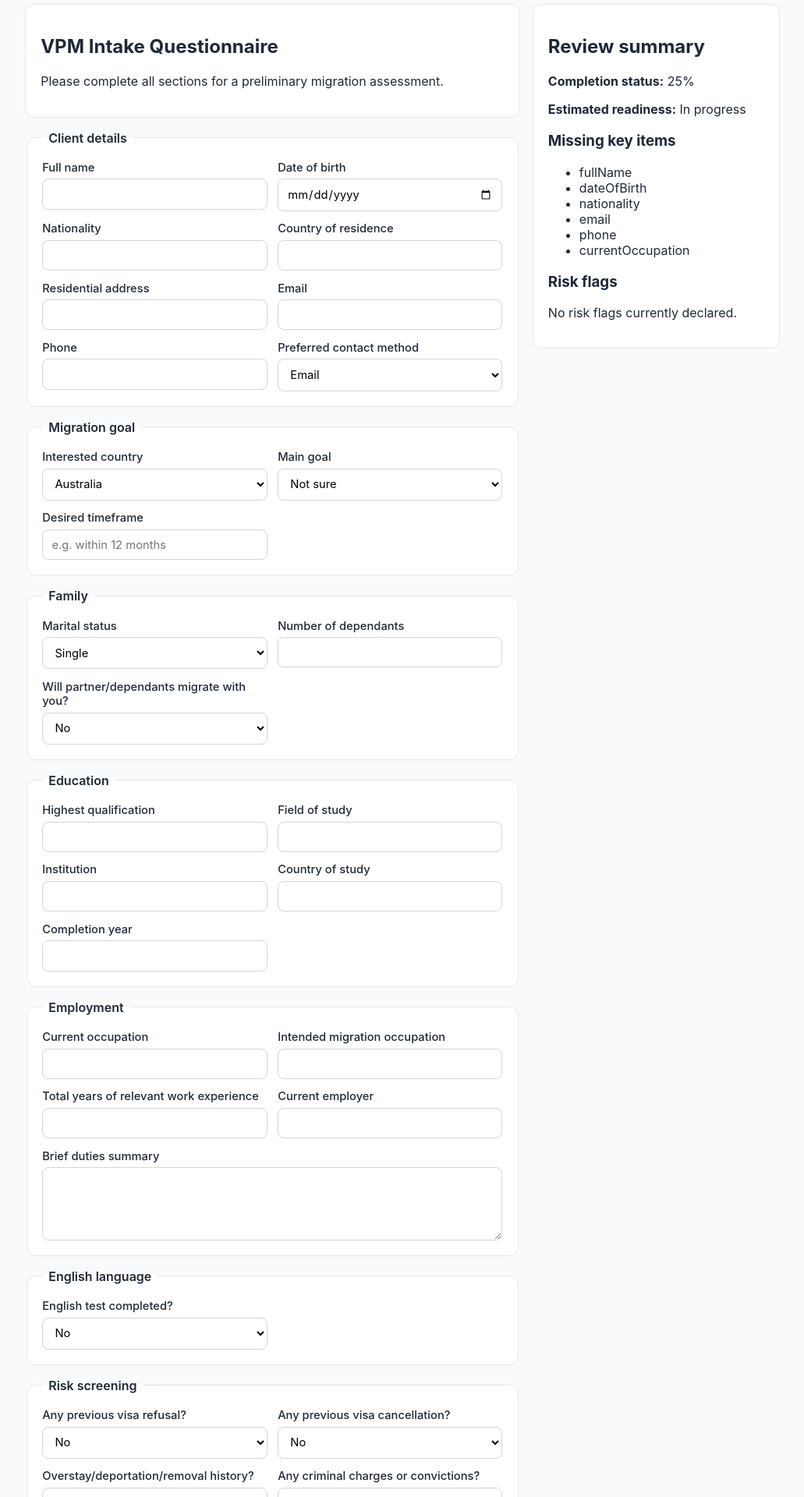
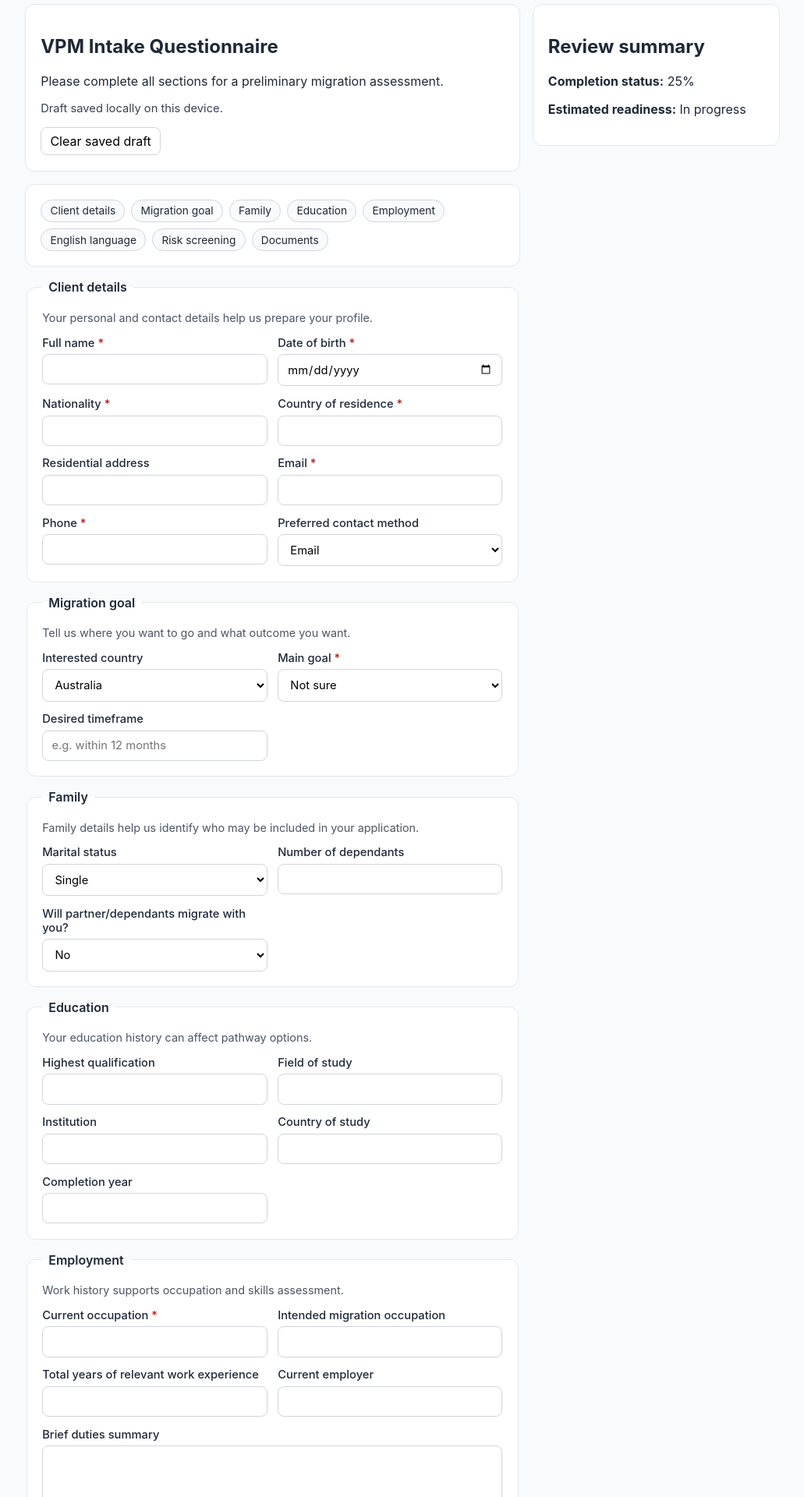
Before and after one commit to VisaPassMigration/VPM-online-enquiry-form, a Next.js app: page /intake in a window 1280 px wide. Shown: the part 100-2020 px from the top of the page at 78% size, without its empty margins (124-1155 px from the left). Built offline with nearby package versions, Linux system fonts and the light colour scheme.

Commit message:
Improve intake UX with navigation, validation, and draft saving

```diff
--- a/src/app/globals.css
+++ b/src/app/globals.css
@@ -169,3 +169,62 @@ a {
     grid-template-columns: 1fr;
   }
 }
+
+.section-nav {
+  display: flex;
+  flex-wrap: wrap;
+  gap: 0.5rem;
+}
+
+.section-nav a {
+  border: 1px solid #d1d5db;
+  border-radius: 999px;
+  padding: 0.35rem 0.7rem;
+  font-size: 0.86rem;
+  background: #f9fafb;
+}
+
+.section-nav a:hover {
+  border-color: #2563eb;
+  color: #1d4ed8;
+}
+
+.fieldset-helper {
+  margin: 0.1rem 0 0.9rem;
+  color: #4b5563;
+  font-size: 0.9rem;
+}
+
+.required-indicator {
+  color: #b91c1c;
+  font-style: normal;
+}
+
+.field--error input,
+.field--error select,
+.field--error textarea {
+  border-color: #dc2626;
+}
+
+.field-error {
+  color: #b91c1c;
+  font-size: 0.82rem;
+}
+
+.secondary-btn {
+  border: 1px solid #d1d5db;
+  background: #fff;
+  border-radius: 8px;
+  padding: 0.45rem 0.7rem;
+  font: inherit;
+  cursor: pointer;
+}
+
+.secondary-btn:hover {
+  background: #f3f4f6;
+}
+
+.draft-status {
+  color: #374151;
+  font-size: 0.92rem;
+}
--- a/src/app/intake/page.tsx
+++ b/src/app/intake/page.tsx
@@ -1,6 +1,6 @@
 'use client';
 
-import { FormEvent, useMemo, useState } from 'react';
+import { FormEvent, ReactNode, useEffect, useMemo, useState } from 'react';
 
 type ContactMethod = 'Email' | 'Phone' | 'WhatsApp';
 type InterestedCountry = 'Australia' | 'New Zealand' | 'Both';
@@ -61,6 +61,8 @@ interface IntakeFormData {
   refusalDocs: string;
 }
 
+const DRAFT_KEY = 'vpm-intake-draft-v1';
+
 const initialData: IntakeFormData = {
   fullName: '',
   dateOfBirth: '',
@@ -108,19 +110,54 @@ const initialData: IntakeFormData = {
   refusalDocs: '',
 };
 
-const keyItems: Array<keyof IntakeFormData> = [
-  'fullName',
-  'dateOfBirth',
-  'nationality',
-  'email',
-  'phone',
-  'interestedCountry',
-  'mainGoal',
-  'currentOccupation',
-];
+const sectionNav = [
+  { id: 'client-details', label: 'Client details' },
+  { id: 'migration-goal', label: 'Migration goal' },
+  { id: 'family', label: 'Family' },
+  { id: 'education', label: 'Education' },
+  { id: 'employment', label: 'Employment' },
+  { id: 'english-language', label: 'English language' },
+  { id: 'risk-screening', label: 'Risk screening' },
+  { id: 'documents', label: 'Documents' },
+] as const;
+
+const requiredFields: Record<keyof Pick<IntakeFormData, 'fullName' | 'email' | 'dateOfBirth' | 'nationality' | 'residenceCountry' | 'phone' | 'mainGoal' | 'currentOccupation'>, string> = {
+  fullName: 'Please enter your full name so we know what to call you.',
+  email: 'Please share your email so we can contact you with next steps.',
+  dateOfBirth: 'Please add your date of birth for eligibility checks.',
+  nationality: 'Please add your nationality.',
+  residenceCountry: 'Please add your current country of residence.',
+  phone: 'Please add your phone number in case we need to reach you quickly.',
+  mainGoal: 'Please choose the migration goal that best matches your plans.',
+  currentOccupation: 'Please add your current occupation.',
+};
+
+const keyItems = Object.keys(requiredFields) as Array<keyof typeof requiredFields>;
 
 export default function IntakePage() {
   const [formData, setFormData] = useState<IntakeFormData>(initialData);
+  const [validationErrors, setValidationErrors] = useState<Partial<Record<keyof IntakeFormData, string>>>({});
+  const [touched, setTouched] = useState<Partial<Record<keyof IntakeFormData, boolean>>>({});
+  const [submitAttempted, setSubmitAttempted] = useState(false);
+  const [draftStatus, setDraftStatus] = useState('Autosaving draft locally…');
+
+  useEffect(() => {
+    const savedDraft = window.localStorage.getItem(DRAFT_KEY);
+    if (!savedDraft) return;
+
+    try {
+      const parsed = JSON.parse(savedDraft) as Partial<IntakeFormData>;
+      setFormData((prev) => ({ ...prev, ...parsed }));
+      setDraftStatus('Saved draft restored from this browser.');
+    } catch {
+      setDraftStatus('We could not restore a previous draft. You can continue with a new one.');
+    }
+  }, []);
+
+  useEffect(() => {
+    window.localStorage.setItem(DRAFT_KEY, JSON.stringify(formData));
+    setDraftStatus('Draft saved locally on this device.');
+  }, [formData]);
 
   const riskFlags = useMemo(() => {
     const flags: string[] = [];
@@ -134,7 +171,21 @@ export default function IntakePage() {
     return flags;
   }, [formData]);
 
-  const missingKeyItems = keyItems.filter((item) => !formData[item]);
+  const validate = (data: IntakeFormData) => {
+    const errors: Partial<Record<keyof IntakeFormData, string>> = {};
+
+    keyItems.forEach((field) => {
+      if (!data[field]?.trim()) errors[field] = requiredFields[field];
+    });
+
+    if (data.email && !/^[^\s@]+@[^\s@]+\.[^\s@]+$/.test(data.email)) {
+      errors.email = 'Please enter a valid email address (for example, name@example.com).';
+    }
+
+    return errors;
+  };
+
+  const missingKeyItems = keyItems.filter((item) => !formData[item].trim());
   const completionCount = Object.values(formData).filter(Boolean).length;
   const completionPercent = Math.round((completionCount / Object.keys(formData).length) * 100);
 
@@ -147,52 +198,77 @@ export default function IntakePage() {
 
   const onChange = (field: keyof IntakeFormData, value: string) => {
     setFormData((prev) => ({ ...prev, [field]: value }));
+
+    if (submitAttempted || touched[field]) {
+      const nextData = { ...formData, [field]: value };
+      setValidationErrors(validate(nextData));
+    }
+  };
+
+  const onBlur = (field: keyof IntakeFormData) => {
+    setTouched((prev) => ({ ...prev, [field]: true }));
+    setValidationErrors(validate(formData));
   };
 
   const onSubmit = (event: FormEvent) => {
     event.preventDefault();
+    setSubmitAttempted(true);
+    const errors = validate(formData);
+    setValidationErrors(errors);
+    if (Object.keys(errors).length > 0) return;
   };
+
+  const clearSavedDraft = () => {
+    window.localStorage.removeItem(DRAFT_KEY);
+    setFormData(initialData);
+    setValidationErrors({});
+    setTouched({});
+    setSubmitAttempted(false);
+    setDraftStatus('Saved draft cleared. You can start again anytime.');
+  };
+
+  const shouldShowError = (field: keyof IntakeFormData) => Boolean(validationErrors[field] && (submitAttempted || touched[field]));
 
   return (
     <section className="intake-layout">
-      <form className="intake-form" onSubmit={onSubmit}>
+      <form className="intake-form" onSubmit={onSubmit} noValidate>
         <div className="hero">
           <h1>VPM Intake Questionnaire</h1>
           <p>Please complete all sections for a preliminary migration assessment.</p>
+          <p className="draft-status">{draftStatus}</p>
+          <button type="button" className="secondary-btn" onClick={clearSavedDraft}>Clear saved draft</button>
         </div>
 
-        <Fieldset title="Client details">
-          <Input label="Full name" value={formData.fullName} onChange={(v) => onChange('fullName', v)} />
-          <Input label="Date of birth" type="date" value={formData.dateOfBirth} onChange={(v) => onChange('dateOfBirth', v)} />
-          <Input label="Nationality" value={formData.nationality} onChange={(v) => onChange('nationality', v)} />
-          <Input label="Country of residence" value={formData.residenceCountry} onChange={(v) => onChange('residenceCountry', v)} />
+        <nav className="section-nav card" aria-label="Questionnaire sections">
+          {sectionNav.map((section) => (
+            <a key={section.id} href={`#${section.id}`}>{section.label}</a>
+          ))}
+        </nav>
+
+        <Fieldset id="client-details" title="Client details" helper="Your personal and contact details help us prepare your profile." >
+          <Input required label="Full name" value={formData.fullName} error={shouldShowError('fullName') ? validationErrors.fullName : undefined} onBlur={() => onBlur('fullName')} onChange={(v) => onChange('fullName', v)} />
+          <Input required label="Date of birth" type="date" value={formData.dateOfBirth} error={shouldShowError('dateOfBirth') ? validationErrors.dateOfBirth : undefined} onBlur={() => onBlur('dateOfBirth')} onChange={(v) => onChange('dateOfBirth', v)} />
+          <Input required label="Nationality" value={formData.nationality} error={shouldShowError('nationality') ? validationErrors.nationality : undefined} onBlur={() => onBlur('nationality')} onChange={(v) => onChange('nationality', v)} />
+          <Input required label="Country of residence" value={formData.residenceCountry} error={shouldShowError('residenceCountry') ? validationErrors.residenceCountry : undefined} onBlur={() => onBlur('residenceCountry')} onChange={(v) => onChange('residenceCountry', v)} />
           <Input label="Residential address" value={formData.address} onChange={(v) => onChange('address', v)} />
-          <Input label="Email" type="email" value={formData.email} onChange={(v) => onChange('email', v)} />
-          <Input label="Phone" value={formData.phone} onChange={(v) => onChange('phone', v)} />
+          <Input required label="Email" type="email" value={formData.email} error={shouldShowError('email') ? validationErrors.email : undefined} onBlur={() => onBlur('email')} onChange={(v) => onChange('email', v)} />
+          <Input required label="Phone" value={formData.phone} error={shouldShowError('phone') ? validationErrors.phone : undefined} onBlur={() => onBlur('phone')} onChange={(v) => onChange('phone', v)} />
           <Select label="Preferred contact method" value={formData.contactMethod} options={['Email', 'Phone', 'WhatsApp']} onChange={(v) => onChange('contactMethod', v)} />
         </Fieldset>
 
-        <Fieldset title="Migration goal">
+        <Fieldset id="migration-goal" title="Migration goal" helper="Tell us where you want to go and what outcome you want.">
           <Select label="Interested country" value={formData.interestedCountry} options={['Australia', 'New Zealand', 'Both']} onChange={(v) => onChange('interestedCountry', v)} />
-          <Select label="Main goal" value={formData.mainGoal} options={['Permanent residency', 'Employer sponsorship', 'Study pathway', 'Visitor visa', 'Partner/family visa', 'Not sure']} onChange={(v) => onChange('mainGoal', v)} />
+          <Select required label="Main goal" value={formData.mainGoal} options={['Permanent residency', 'Employer sponsorship', 'Study pathway', 'Visitor visa', 'Partner/family visa', 'Not sure']} error={shouldShowError('mainGoal') ? validationErrors.mainGoal : undefined} onBlur={() => onBlur('mainGoal')} onChange={(v) => onChange('mainGoal', v)} />
           <Input label="Desired timeframe" placeholder="e.g. within 12 months" value={formData.timeframe} onChange={(v) => onChange('timeframe', v)} />
         </Fieldset>
 
-        <Fieldset title="Family">
+        <Fieldset id="family" title="Family" helper="Family details help us identify who may be included in your application.">{/* unchanged */}
           <Select label="Marital status" value={formData.maritalStatus} options={['Single', 'Married', 'De facto', 'Separated', 'Divorced', 'Widowed']} onChange={(v) => onChange('maritalStatus', v)} />
           <Input label="Number of dependants" type="number" value={formData.dependants} onChange={(v) => onChange('dependants', v)} />
           <Select label="Will partner/dependants migrate with you?" value={formData.migrateWithFamily} options={['Yes', 'No']} onChange={(v) => onChange('migrateWithFamily', v)} />
-
-          {(formData.maritalStatus === 'Married' || formData.maritalStatus === 'De facto') && (
-            <div className="conditional-block">
-              <h3>Partner details (placeholder)</h3>
-              <Input label="Partner full name" value={formData.partnerFullName} onChange={(v) => onChange('partnerFullName', v)} />
-              <Input label="Partner nationality" value={formData.partnerNationality} onChange={(v) => onChange('partnerNationality', v)} />
-            </div>
-          )}
         </Fieldset>
 
-        <Fieldset title="Education">
+        <Fieldset id="education" title="Education" helper="Your education history can affect pathway options.">
           <Input label="Highest qualification" value={formData.highestQualification} onChange={(v) => onChange('highestQualification', v)} />
           <Input label="Field of study" value={formData.fieldOfStudy} onChange={(v) => onChange('fieldOfStudy', v)} />
           <Input label="Institution" value={formData.institution} onChange={(v) => onChange('institution', v)} />
@@ -200,115 +276,67 @@ export default function IntakePage() {
           <Input label="Completion year" type="number" value={formData.completionYear} onChange={(v) => onChange('completionYear', v)} />
         </Fieldset>
 
-        <Fieldset title="Employment">
-          <Input label="Current occupation" value={formData.currentOccupation} onChange={(v) => onChange('currentOccupation', v)} />
+        <Fieldset id="employment" title="Employment" helper="Work history supports occupation and skills assessment.">
+          <Input required label="Current occupation" value={formData.currentOccupation} error={shouldShowError('currentOccupation') ? validationErrors.currentOccupation : undefined} onBlur={() => onBlur('currentOccupation')} onChange={(v) => onChange('currentOccupation', v)} />
           <Input label="Intended migration occupation" value={formData.migrationOccupation} onChange={(v) => onChange('migrationOccupation', v)} />
           <Input label="Total years of relevant work experience" type="number" value={formData.workExperienceYears} onChange={(v) => onChange('workExperienceYears', v)} />
           <Input label="Current employer" value={formData.currentEmployer} onChange={(v) => onChange('currentEmployer', v)} />
           <TextArea label="Brief duties summary" value={formData.dutiesSummary} onChange={(v) => onChange('dutiesSummary', v)} />
         </Fieldset>
 
-        <Fieldset title="English language">
-          <Select label="English test completed?" value={formData.englishTestCompleted} options={['Yes', 'No']} onChange={(v) => onChange('englishTestCompleted', v)} />
+        <Fieldset id="english-language" title="English language" helper="Include test information if available."><Select label="English test completed?" value={formData.englishTestCompleted} options={['Yes', 'No']} onChange={(v) => onChange('englishTestCompleted', v)} /></Fieldset>
 
-          {formData.englishTestCompleted === 'Yes' && (
-            <div className="conditional-block">
-              <h3>English test details (placeholder)</h3>
-              <Input label="Test type" value={formData.englishTestType} onChange={(v) => onChange('englishTestType', v)} />
-              <Input label="Test date" type="date" value={formData.englishTestDate} onChange={(v) => onChange('englishTestDate', v)} />
-              <Input label="Score summary" value={formData.englishScoreSummary} onChange={(v) => onChange('englishScoreSummary', v)} />
-            </div>
-          )}
-        </Fieldset>
+        <Fieldset id="risk-screening" title="Risk screening" helper="These questions help us identify any complexity early."><Select label="Any previous visa refusal?" value={formData.previousRefusal} options={['Yes', 'No']} onChange={(v) => onChange('previousRefusal', v)} /></Fieldset>
 
-        <Fieldset title="Risk screening">
-          <Select label="Any previous visa refusal?" value={formData.previousRefusal} options={['Yes', 'No']} onChange={(v) => onChange('previousRefusal', v)} />
-          {formData.previousRefusal === 'Yes' && (
-            <TextArea label="Refusal details (placeholder)" value={formData.refusalDetails} onChange={(v) => onChange('refusalDetails', v)} />
-          )}
-          <Select label="Any previous visa cancellation?" value={formData.previousCancellation} options={['Yes', 'No']} onChange={(v) => onChange('previousCancellation', v)} />
-          <Select label="Overstay/deportation/removal history?" value={formData.overstayRemoval} options={['Yes', 'No']} onChange={(v) => onChange('overstayRemoval', v)} />
-          <Select label="Any criminal charges or convictions?" value={formData.criminalHistory} options={['Yes', 'No']} onChange={(v) => onChange('criminalHistory', v)} />
-          <Select label="Any serious health condition?" value={formData.healthCondition} options={['Yes', 'No']} onChange={(v) => onChange('healthCondition', v)} />
+        <Fieldset id="documents" title="Documents checklist" helper="List what you already have; uploads can be integrated later."><Input label="Passport bio page" value={formData.passportBioPage} onChange={(v) => onChange('passportBioPage', v)} placeholder="Attach later - placeholder" /></Fieldset>
 
-          {(formData.criminalHistory === 'Yes' || formData.previousCancellation === 'Yes') && (
-            <TextArea label="Health/character details (placeholder)" value={formData.characterDetails} onChange={(v) => onChange('characterDetails', v)} />
-          )}
-
-          {formData.healthCondition === 'Yes' && (
-            <TextArea label="Health condition details (placeholder)" value={formData.healthDetails} onChange={(v) => onChange('healthDetails', v)} />
-          )}
-        </Fieldset>
-
-        <Fieldset title="Documents checklist (placeholder file names)">
-          <Input label="Passport bio page" value={formData.passportBioPage} onChange={(v) => onChange('passportBioPage', v)} placeholder="Attach later - placeholder" />
-          <Input label="CV / Resume" value={formData.resume} onChange={(v) => onChange('resume', v)} />
-          <Input label="Qualifications" value={formData.qualificationsDoc} onChange={(v) => onChange('qualificationsDoc', v)} />
-          <Input label="Transcripts" value={formData.transcripts} onChange={(v) => onChange('transcripts', v)} />
-          <Input label="English result" value={formData.englishResultDoc} onChange={(v) => onChange('englishResultDoc', v)} />
-          <Input label="Refusal/Cancellation documents (if applicable)" value={formData.refusalDocs} onChange={(v) => onChange('refusalDocs', v)} />
-        </Fieldset>
-
-        <p className="disclaimer">
-          This questionnaire is for preliminary assessment only and does not confirm eligibility or guarantee any visa outcome.
-        </p>
+        <p className="disclaimer">This questionnaire is for preliminary assessment only and does not confirm eligibility or guarantee any visa outcome.</p>
       </form>
 
-      <aside className="intake-summary card">
-        <h2>Review summary</h2>
-        <p><strong>Completion status:</strong> {completionPercent}%</p>
-        <p><strong>Estimated readiness:</strong> {readinessStatus}</p>
-
-        <div>
-          <h3>Missing key items</h3>
-          {missingKeyItems.length === 0 ? <p>None.</p> : <ul>{missingKeyItems.map((item) => <li key={item}>{item}</li>)}</ul>}
-        </div>
-
-        <div>
-          <h3>Risk flags</h3>
-          {riskFlags.length === 0 ? <p>No risk flags currently declared.</p> : <ul>{riskFlags.map((flag) => <li key={flag}>{flag}</li>)}</ul>}
-        </div>
-      </aside>
+      <aside className="intake-summary card"><h2>Review summary</h2><p><strong>Completion status:</strong> {completionPercent}%</p><p><strong>Estimated readiness:</strong> {readinessStatus}</p></aside>
     </section>
   );
 }
 
-function Fieldset({ title, children }: { title: string; children: React.ReactNode }) {
+function Fieldset({ id, title, helper, children }: { id: string; title: string; helper: string; children: ReactNode }) {
   return (
-    <fieldset className="card intake-fieldset">
+    <fieldset id={id} className="card intake-fieldset">
       <legend>{title}</legend>
+      <p className="fieldset-helper">{helper}</p>
       <div className="input-grid">{children}</div>
     </fieldset>
   );
 }
 
-function Input({ label, ...props }: React.InputHTMLAttributes<HTMLInputElement> & { label: string }) {
+function Input({ label, onChange, error, required, ...props }: Omit<React.InputHTMLAttributes<HTMLInputElement>, 'onChange'> & { label: string; error?: string; onChange: (value: string) => void }) {
   return (
-    <label className="field">
-      <span>{label}</span>
-      <input {...props} />
+    <label className={`field ${error ? 'field--error' : ''}`}>
+      <span>{label} {required ? <em className="required-indicator" aria-label="required">*</em> : null}</span>
+      <input {...props} required={required} onChange={(event) => onChange(event.target.value)} aria-invalid={Boolean(error)} />
+      {error ? <small className="field-error">{error}</small> : null}
     </label>
   );
 }
 
-function Select({ label, options, ...props }: React.SelectHTMLAttributes<HTMLSelectElement> & { label: string; options: string[] }) {
+function Select({ label, options, onChange, error, required, ...props }: Omit<React.SelectHTMLAttributes<HTMLSelectElement>, 'onChange'> & { label: string; options: string[]; error?: string; onChange: (value: string) => void }) {
   return (
-    <label className="field">
-      <span>{label}</span>
-      <select {...props}>
+    <label className={`field ${error ? 'field--error' : ''}`}>
+      <span>{label} {required ? <em className="required-indicator" aria-label="required">*</em> : null}</span>
+      <select {...props} required={required} onChange={(event) => onChange(event.target.value)} aria-invalid={Boolean(error)}>
         {options.map((option) => (
           <option key={option} value={option}>{option}</option>
         ))}
       </select>
+      {error ? <small className="field-error">{error}</small> : null}
     </label>
   );
 }
 
-function TextArea({ label, ...props }: React.TextareaHTMLAttributes<HTMLTextAreaElement> & { label: string }) {
+function TextArea({ label, onChange, ...props }: Omit<React.TextareaHTMLAttributes<HTMLTextAreaElement>, 'onChange'> & { label: string; onChange: (value: string) => void }) {
   return (
     <label className="field field--full">
       <span>{label}</span>
-      <textarea rows={4} {...props} />
+      <textarea rows={4} {...props} onChange={(event) => onChange(event.target.value)} />
     </label>
   );
 }
```
